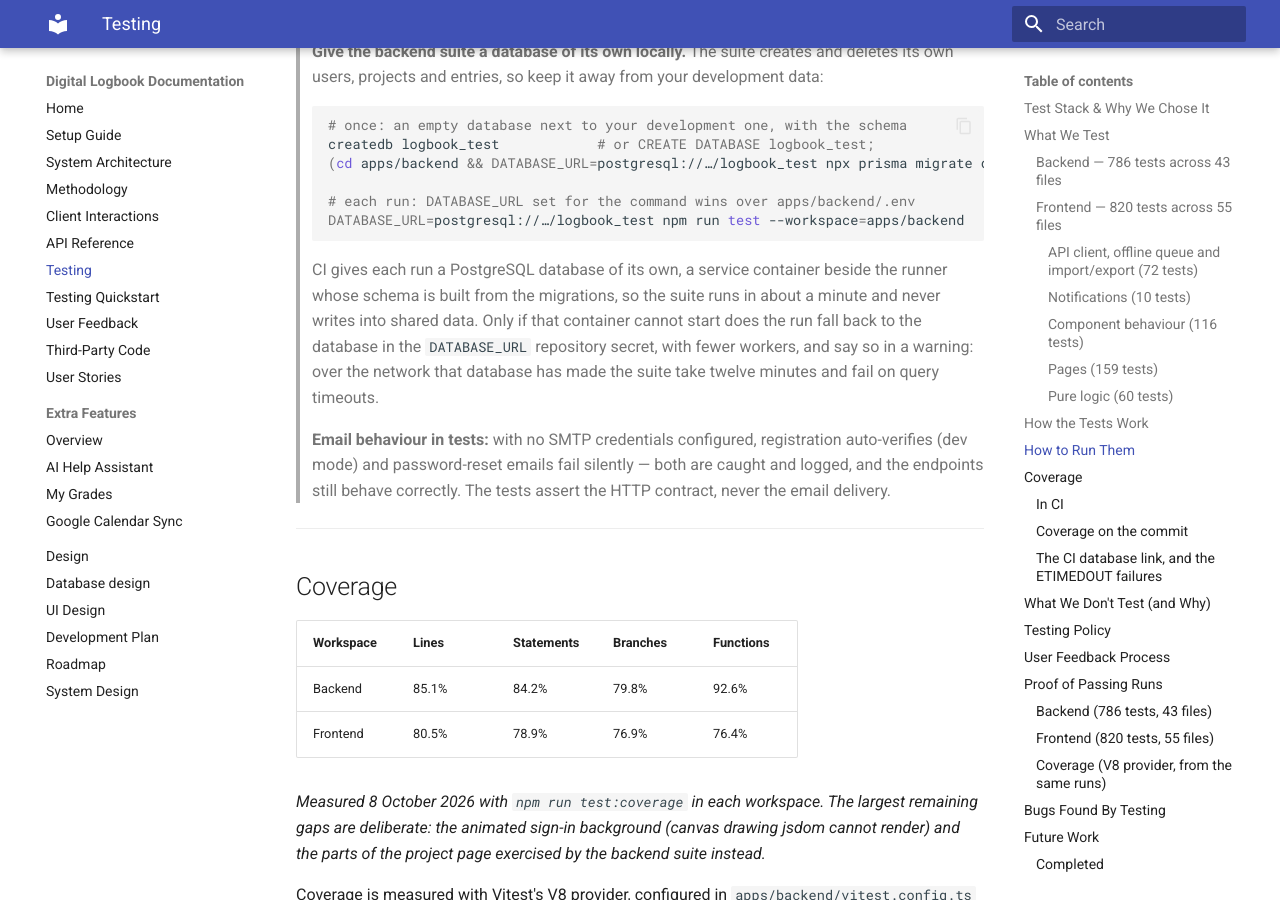
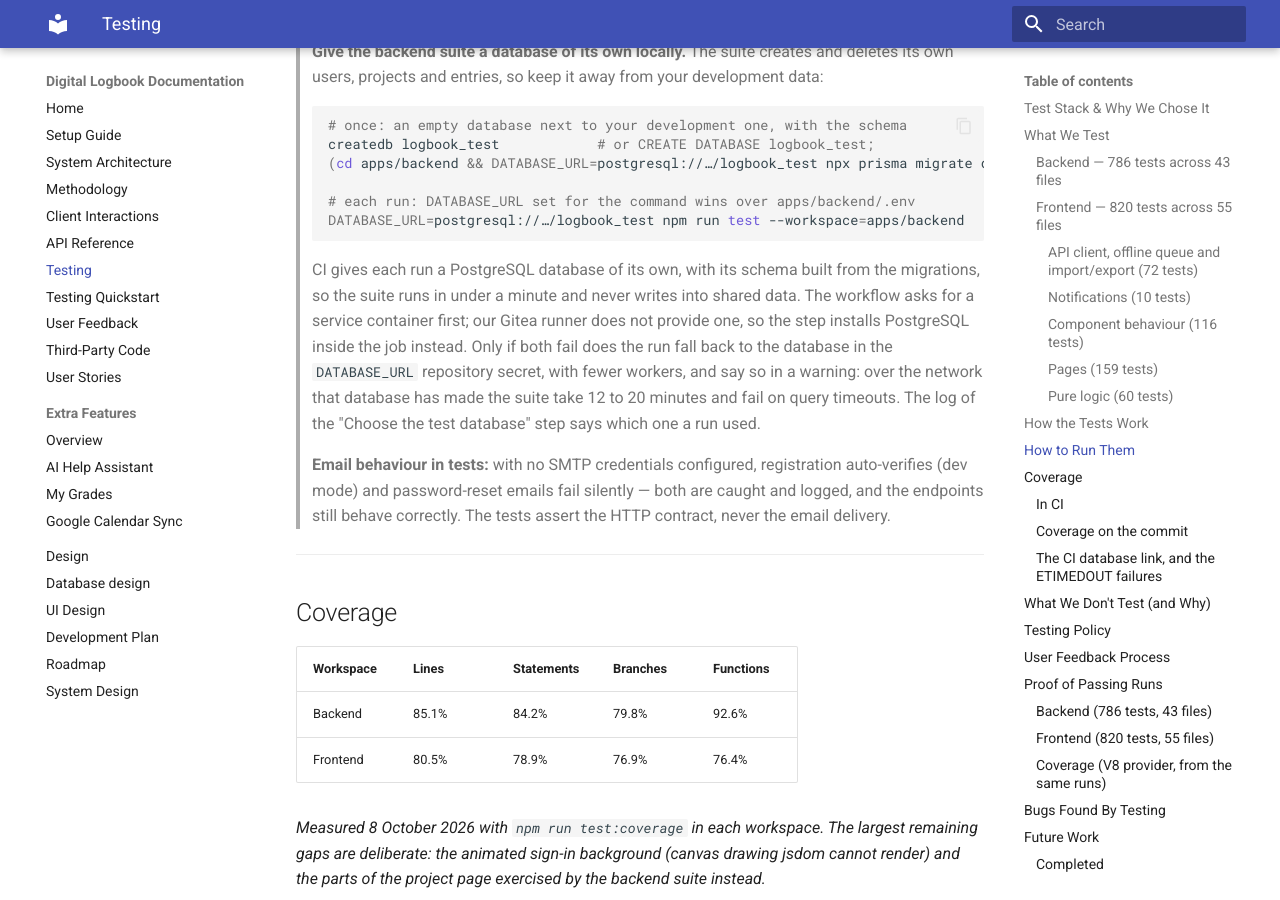
Before and after one commit to DiMpho-20/coms3011a-logbook-digital-logbook, an MkDocs documentation site: the page built from docs/testing.md, in a window 1280 px wide and 900 px high, scrolled down 5199 px. Built offline with MkDocs 1.6.1 and Material for MkDocs 9.7.7, drawn with Linux system fonts in a browser that asks for light colours.

Commit message:
docs: describe the in-job database CI falls back to

````diff
--- a/docs/testing.md
+++ b/docs/testing.md
@@ -223,13 +223,15 @@ client (`npx prisma generate` in `apps/backend` — see
 > DATABASE_URL=postgresql://…/logbook_test npm run test --workspace=apps/backend
 > ```
 >
-> CI gives each run a PostgreSQL database of its own, a service container
-> beside the runner whose schema is built from the migrations, so the suite
-> runs in about a minute and never writes into shared data. Only if that
-> container cannot start does the run fall back to the database in the
-> `DATABASE_URL` repository secret, with fewer workers, and say so in a
-> warning: over the network that database has made the suite take twelve
-> minutes and fail on query timeouts.
+> CI gives each run a PostgreSQL database of its own, with its schema built
+> from the migrations, so the suite runs in under a minute and never writes
+> into shared data. The workflow asks for a service container first; our
+> Gitea runner does not provide one, so the step installs PostgreSQL inside
+> the job instead. Only if both fail does the run fall back to the database
+> in the `DATABASE_URL` repository secret, with fewer workers, and say so in
+> a warning: over the network that database has made the suite take 12 to 20
+> minutes and fail on query timeouts. The log of the "Choose the test
+> database" step says which one a run used.
 
 > **Email behaviour in tests:** with no SMTP credentials configured,
 > registration auto-verifies (dev mode) and password-reset emails fail
````
Also changed, not shown: docs/setup.md (+1 -1 lines).
